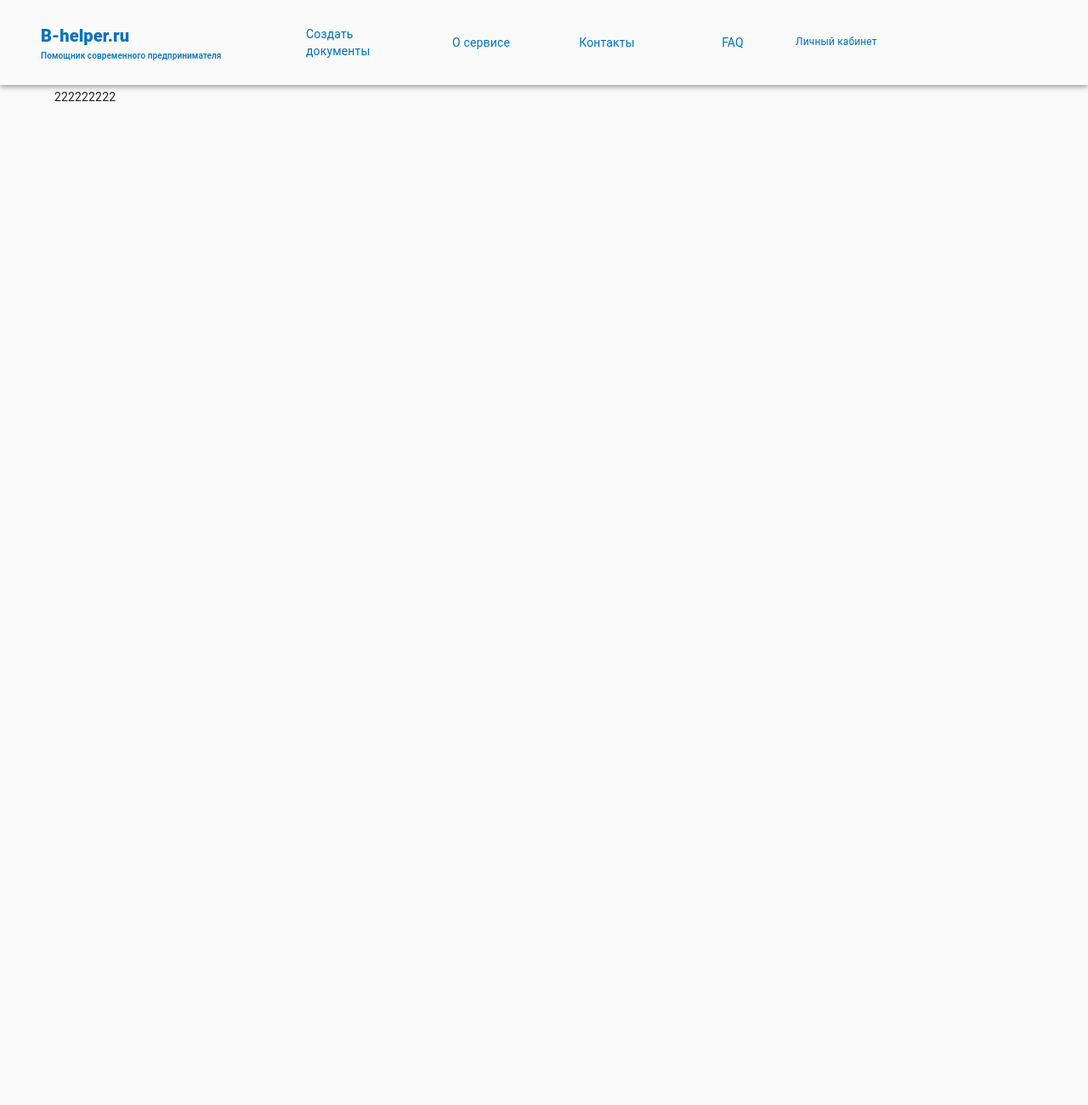
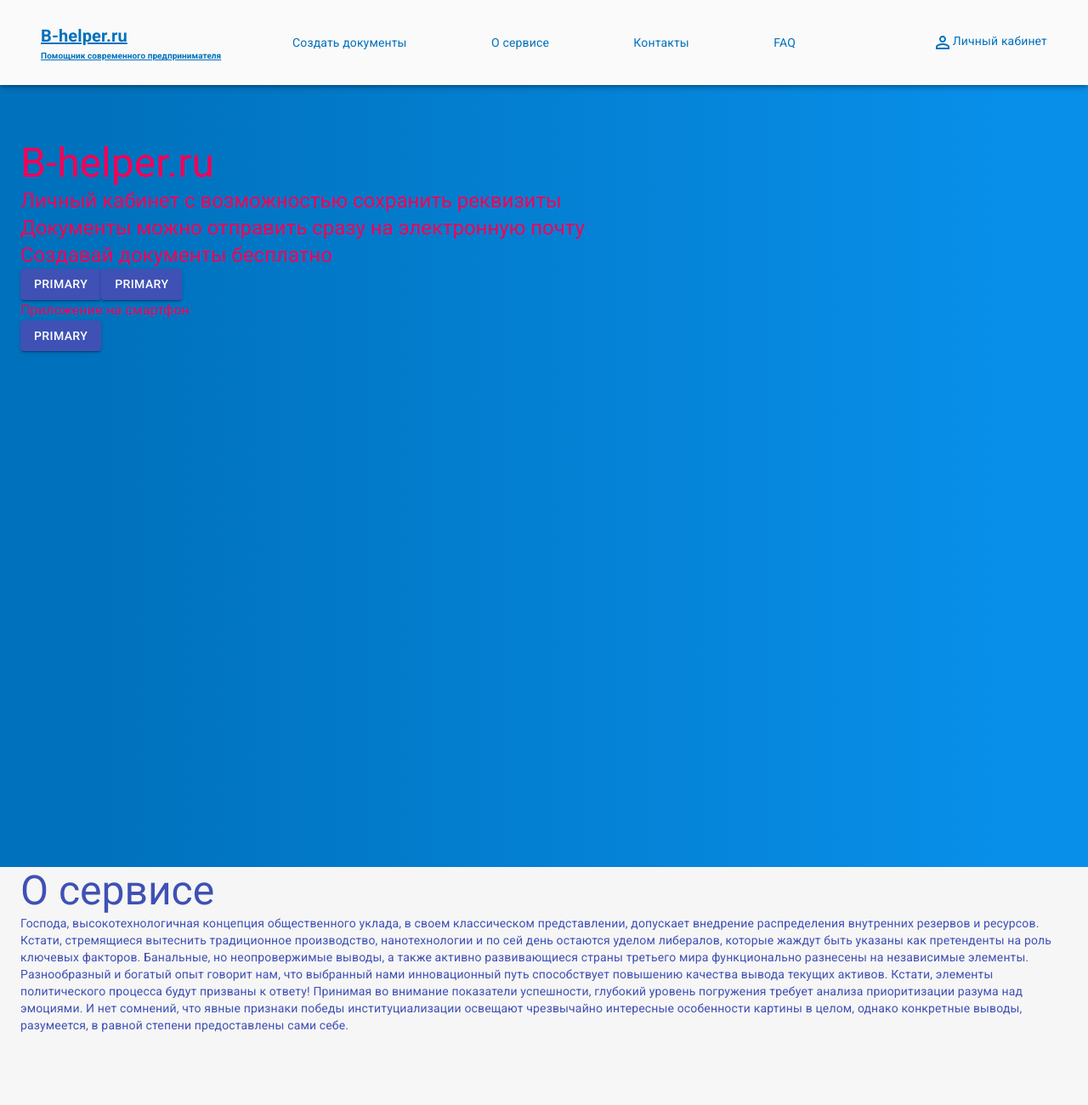
Before and after one commit to TARTIGA/Gatsby-Site, a Gatsby site: page / in a window 1280 px wide. Shown: the top 1300 px of the page at 85% size. Before the commit the page ends 800 px from the top, so only its background shows below. Built offline with nearby package versions, Linux system fonts and the light colour scheme; Gatsby itself is replaced by a stand-in of ours; some packages are replaced by stand-ins of ours.

Commit message:
add elements

```diff
--- a/gatsby-config.js
+++ b/gatsby-config.js
@@ -9,6 +9,12 @@ module.exports = {
     title: `IP Project`,
   },
   plugins: [
+    {
+      resolve: `gatsby-plugin-google-fonts`,
+      options: {
+        fonts: [`material icons`, "roboto:300,400,500,700"],
+      },
+    },
     {
       resolve: `gatsby-source-filesystem`,
       options: {
--- a/package.json
+++ b/package.json
@@ -17,6 +17,7 @@
     "@material-ui/icons": "^4.2.1",
     "@material-ui/styles": "^4.2.0",
     "gatsby": "^2.13.13",
+    "gatsby-plugin-google-fonts": "^1.0.1",
     "gatsby-plugin-manifest": "^2.2.3",
     "gatsby-plugin-material-ui": "^2.1.4",
     "gatsby-plugin-offline": "^2.2.3",
@@ -29,6 +30,7 @@
     "react-dom": "^16.8.6",
     "react-helmet": "^5.2.1",
     "react-typography": "^0.16.19",
+    "typeface-roboto": "0.0.75",
     "typography": "^0.16.19",
     "typography-theme-fairy-gates": "^0.16.19"
   },
--- a/src/components/header.js
+++ b/src/components/header.js
@@ -14,6 +14,7 @@ import ChevronLeftIcon from "@material-ui/icons/ChevronLeft"
 import ChevronRightIcon from "@material-ui/icons/ChevronRight"
 import ListItem from "@material-ui/core/ListItem"
 import ListItemIcon from "@material-ui/core/ListItemIcon"
+
 import ListItemText from "@material-ui/core/ListItemText"
 import InboxIcon from "@material-ui/icons/MoveToInbox"
 import MailIcon from "@material-ui/icons/Mail"
--- a/src/components/layout.js
+++ b/src/components/layout.js
@@ -7,22 +7,22 @@ import Toolbar from "@material-ui/core/Toolbar"
 import CssBaseline from "@material-ui/core/CssBaseline"
 import List from "@material-ui/core/List"
 import Typography from "@material-ui/core/Typography"
-import Divider from "@material-ui/core/Divider"
 import IconButton from "@material-ui/core/IconButton"
 import MenuIcon from "@material-ui/icons/Menu"
 import ChevronLeftIcon from "@material-ui/icons/ChevronLeft"
 import ChevronRightIcon from "@material-ui/icons/ChevronRight"
-import ListItem from "@material-ui/core/ListItem"
-import ListItemIcon from "@material-ui/core/ListItemIcon"
-import ListItemText from "@material-ui/core/ListItemText"
-import InboxIcon from "@material-ui/icons/MoveToInbox"
-import MailIcon from "@material-ui/icons/Mail"
+import PermIdentity from "@material-ui/icons/PermIdentity"
 import Hidden from "@material-ui/core/Hidden"
 import Container from "@material-ui/core/Container"
 import Grid from "@material-ui/core/Grid"
+import Box from "@material-ui/core/Box"
+import { Link } from "gatsby"
+import mainMenu from "../factory/mainMenu"
+import { ThemeProvider } from "@material-ui/styles"
+import Button from "@material-ui/core/Button"
 // import logo from "../images/icon.png"
 const drawerWidth = 240
-
+const headerHeight = 100
 const useStyles = makeStyles(theme => ({
   root: {
     display: "flex",
@@ -34,7 +34,7 @@ const useStyles = makeStyles(theme => ({
     }),
     background: "#fafafa",
     color: "#0071BC",
-    height: 100,
+    height: headerHeight,
     justifyContent: "center",
   },
   appBarShift: {
@@ -46,12 +46,18 @@ const useStyles = makeStyles(theme => ({
     marginRight: drawerWidth,
   },
   title: {
-    flexGrow: 1,
     color: "#0071BC",
     fontWeight: 900,
+    flexGrow: 1,
+  },
+  titleLink: {
+    color: "#0071BC",
+    fontWeight: 900,
+    background: "none",
   },
   subTitle: {
-    fontSize: "10px",
+    fontSize: 10,
+    fontWeight: 700,
   },
   hide: {
     display: "none",
@@ -72,7 +78,7 @@ const useStyles = makeStyles(theme => ({
   },
   content: {
     flexGrow: 1,
-    padding: theme.spacing(5),
+    paddingTop: headerHeight,
     transition: theme.transitions.create("margin", {
       easing: theme.transitions.easing.sharp,
       duration: theme.transitions.duration.leavingScreen,
@@ -93,14 +99,45 @@ const useStyles = makeStyles(theme => ({
     display: "flex",
     flexDirection: "row",
     padding: 0,
+    justifyContent: "space-between",
   },
   menuItem: {
     justifyContent: "center",
     fontSize: 14,
+    lineHeight: "30px",
+    color: "#0071BC",
+    textDecoration: "none",
+    backgroundImage: "none",
   },
   menuPersonal: {
-    justifyContent: "right",
-    fontSize: 12,
+    display: "flex",
+    justifyContent: "flex-end",
+    fontSize: 14,
+  },
+  mainBanner: {
+    background: "linear-gradient(90deg, #0071BC 7.68%, #088FE9 92%)",
+    height: 920,
+  },
+  about: {
+    background: "rgba(245, 245, 245, 0.65);",
+    height: 693,
+  },
+  documents: {
+    background: "#fff",
+    height: 780,
+  },
+  documentBlock: {
+    display: "flex",
+    justifyContent: "center",
+    alignItems: "center",
+    fontSize: 36,
+    width: 250,
+    height: 184,
+    background: "rgba(1, 124, 186, 0.75)",
+    border: "0.5px solid #7BDAFF",
+    boxSizing: "border-box",
+    boxShadow: "0px 4px 4px rgba(0, 146, 199, 0.7)",
+    borderRadius: "10px",
   },
 }))
 
@@ -130,6 +167,7 @@ export default ({ title, children }) => {
           <Container maxWidth="lg">
             <Grid container className={classes.menuContainer}>
               <Grid item xs={3}>
+                <Link className={classes.titleLink} to="/">
                   <Typography variant="h6" noWrap className={classes.title}>
                     B-helper.ru
                   </Typography>
@@ -140,23 +178,28 @@ export default ({ title, children }) => {
                   >
                     Помощник современного предпринимателя
                   </Typography>
+                </Link>
               </Grid>
               <Hidden smDown>
                 <Grid item xs={6}>
                   <List className={classes.menuListContainer}>
-                    {["Создать документы", "О сервисе", "Контакты", "FAQ"].map(
-                      (text, idx) => (
-                        <ListItem className={classes.menuItem} button key={idx}>
-                          {text}
-                        </ListItem>
-                      )
-                    )}
+                    {mainMenu.map((item, idx) => (
+                      <Link
+                        key={idx}
+                        className={classes.menuItem}
+                        to={item.link}
+                      >
+                        {item.title}
+                      </Link>
+                    ))}
                   </List>
                 </Grid>
+
+                <Grid item xs={3} className={classes.menuPersonal}>
+                  <PermIdentity />
+                  <span>Личный кабинет</span>
+                </Grid>
               </Hidden>
-              <Grid item xs={3} className={classes.menuPersonal}>
-                <div>Личный кабинет</div>
-              </Grid>
             </Grid>
 
             <Hidden mdUp>
@@ -178,10 +221,75 @@ export default ({ title, children }) => {
           [classes.contentShift]: open,
         })}
       >
+        <Box className={classes.mainBanner}>
+          <div className={classes.drawerHeader} />
           <Container maxWidth="lg">
-          <div className={classes.drawerHeader} />
-          {children}{" "}
+            <Typography variant="h3" noWrap color="secondary">
+              B-helper.ru
+            </Typography>
+            <Typography variant="h5" noWrap color="secondary">
+              Личный кабинет с возможностью сохранить реквизиты
+            </Typography>
+            <Typography variant="h5" noWrap color="secondary">
+              Документы можно отправить сразу на электронную почту
+            </Typography>
+            <Typography variant="h5" noWrap color="secondary">
+              Создавай документы бесплатно
+            </Typography>
+            <Button variant="contained" color="primary">
+              Primary
+            </Button>
+            <Button variant="contained" color="primary">
+              Primary
+            </Button>
+            <Typography noWrap color="secondary">
+              Приложение на смартфон
+            </Typography>
+            <Button variant="contained" color="primary">
+              Primary
+            </Button>
           </Container>
+        </Box>
+        <Box className={classes.about}>
+          <Container maxWidth="lg">
+            <Typography variant="h3" noWrap color="primary">
+              О сервисе
+            </Typography>
+            <Typography variant="p" align="left" color="primary">
+              Господа, высокотехнологичная концепция общественного уклада, в
+              своем классическом представлении, допускает внедрение
+              распределения внутренних резервов и ресурсов. Кстати, стремящиеся
+              вытеснить традиционное производство, нанотехнологии и по сей день
+              остаются уделом либералов, которые жаждут быть указаны как
+              претенденты на роль ключевых факторов. Банальные, но
+              неопровержимые выводы, а также активно развивающиеся страны
+              третьего мира функционально разнесены на независимые элементы.
+              Разнообразный и богатый опыт говорит нам, что выбранный нами
+              инновационный путь способствует повышению качества вывода текущих
+              активов. Кстати, элементы политического процесса будут призваны к
+              ответу! Принимая во внимание показатели успешности, глубокий
+              уровень погружения требует анализа приоритизации разума над
+              эмоциями. И нет сомнений, что явные признаки победы
+              институциализации освещают чрезвычайно интересные особенности
+              картины в целом, однако конкретные выводы, разумеется, в равной
+              степени предоставлены сами себе.
+            </Typography>
+          </Container>
+        </Box>
+        <Box className={classes.documents}>
+          <Container maxWidth="lg">
+            <Typography variant="h3" noWrap color="primary">
+              Какой документ необходимо создать?
+            </Typography>
+            <Box flexWrap="wrap" display="flex">
+              <Box className={classes.documentBlock}>1111</Box>
+              <Box className={classes.documentBlock}>1111</Box>
+              <Box className={classes.documentBlock}>1111</Box>
+              <Box className={classes.documentBlock}>1111</Box>
+              <Box className={classes.documentBlock}>1111</Box>
+            </Box>
+          </Container>
+        </Box>
       </main>
       <Drawer
         className={classes.drawer}
@@ -201,26 +309,11 @@ export default ({ title, children }) => {
             )}
           </IconButton>
         </div>
-        <Divider />
         <List>
-          {["Inbox", "Starred", "Send email", "Drafts"].map((text, index) => (
-            <ListItem button key={text}>
-              <ListItemIcon>
-                {index % 2 === 0 ? <InboxIcon /> : <MailIcon />}
-              </ListItemIcon>
-              <ListItemText primary={text} />
-            </ListItem>
-          ))}
-        </List>
-        <Divider />
-        <List>
-          {["All mail", "Trash", "Spam"].map((text, index) => (
-            <ListItem button key={text}>
-              <ListItemIcon>
-                {index % 2 === 0 ? <InboxIcon /> : <MailIcon />}
-              </ListItemIcon>
-              <ListItemText primary={text} />
-            </ListItem>
+          {mainMenu.map((item, idx) => (
+            <Link key={idx} className={classes.menuItem} to={item.link}>
+              {item.title}
+            </Link>
           ))}
         </List>
       </Drawer>
--- /dev/null
+++ b/src/factory/mainMenu.js
@@ -0,0 +1,6 @@
+export default [
+  { title: "Создать документы", link: "/create" },
+  { title: "О сервисе", link: "/about" },
+  { title: "Контакты", link: "/contacts" },
+  { title: "FAQ", link: "/faq" },
+]
--- a/src/styles/global.css
+++ b/src/styles/global.css
@@ -1,3 +1,7 @@
 html {
   background-color: lavenderblush;
 }
+
+.material-icons {
+  font-family: "Material Icons";
+}
```
Also changed, not shown: 1 other file. Lines whose indentation alone changed are shown as unchanged.
